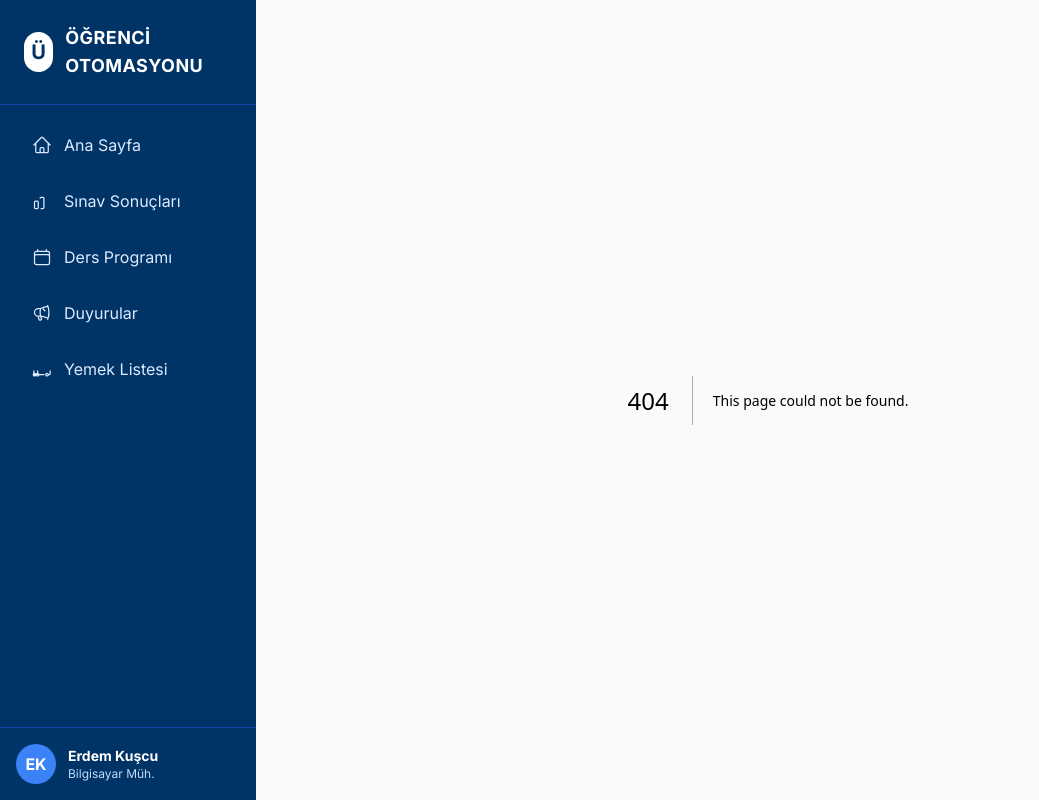
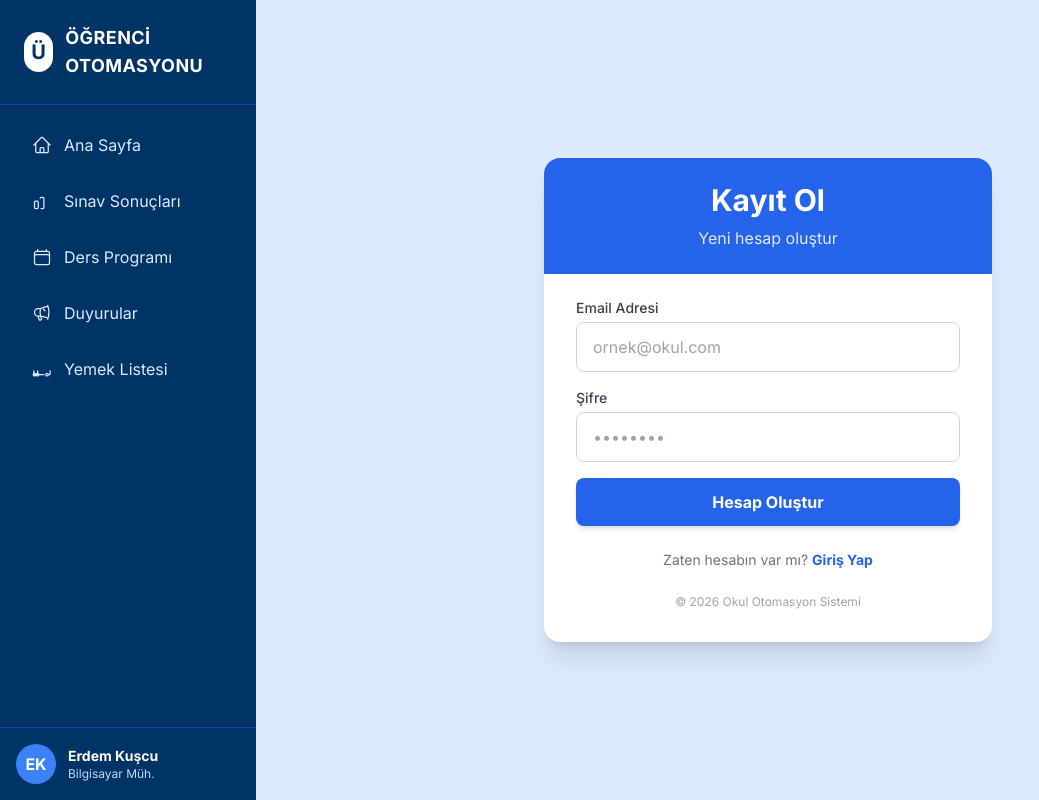
Before and after one commit to erdemwhite/okul-uyg, a Next.js app: page /register in a window 1280 px wide. Before the commit this address had no page. Shown: the whole page, without its empty margins (0-1039 px from the left). Built offline with nearby package versions, Linux system fonts and the light colour scheme.

Commit message:
login güncellemesi

```diff
--- /dev/null
+++ b/app/api/login/route.ts
@@ -0,0 +1,33 @@
+import dbConnect from "@/lib/db";
+import User from "@/models/User";
+import { NextResponse } from "next/server";
+
+export async function POST(request: Request) {
+  // 1. Veritabanına bağlan
+  await dbConnect();
+
+  try {
+    // 2. Kullanıcıdan gelen email ve şifreyi al
+    const { email, password } = await request.json();
+
+    // 3. Veritabanında bu email var mı diye bak
+    const user = await User.findOne({ email });
+
+    // 4. Kullanıcı yoksa veya şifre yanlışsa hata ver
+    if (!user || user.password !== password) {
+      return NextResponse.json(
+        { success: false, message: "Email veya şifre hatalı!" },
+        { status: 401 }
+      );
+    }
+
+    // 5. Her şey doğruysa başarı mesajı dön
+    return NextResponse.json({ success: true, message: "Giriş başarılı!" });
+
+  } catch (error) {
+    return NextResponse.json(
+      { success: false, message: "Sunucu hatası!" },
+      { status: 500 }
+    );
+  }
+}
--- /dev/null
+++ b/app/api/register/route.ts
@@ -0,0 +1,32 @@
+import dbConnect from "@/lib/db";
+import User from "@/models/User";
+import { NextResponse } from "next/server";
+
+export async function POST(request: Request) {
+  await dbConnect();
+
+  try {
+    const { email, password } = await request.json();
+
+    // 1. Bu email zaten kayıtlı mı diye bak
+    const userVarMi = await User.findOne({ email });
+
+    if (userVarMi) {
+      return NextResponse.json(
+        { success: false, message: "Bu email adresi zaten kullanılıyor!" },
+        { status: 400 }
+      );
+    }
+
+    // 2. Kayıtlı değilse yeni kullanıcı oluştur
+    const newUser = await User.create({ email, password });
+
+    return NextResponse.json({ success: true, message: "Kayıt başarılı! Giriş yapabilirsiniz." });
+
+  } catch (error) {
+    return NextResponse.json(
+      { success: false, message: "Kayıt olurken bir hata oluştu." },
+      { status: 500 }
+    );
+  }
+}
--- a/app/page.tsx
+++ b/app/page.tsx
@@ -1,4 +1,5 @@
 "use client";
+import Link from "next/link";
 import React, { useState} from "react";
 import { useRouter } from "next/navigation";
 
@@ -8,11 +9,37 @@ export default function LoginPage(){
     const router = useRouter();
 
 
-const handleLogin =(e: React.FormEvent)=>{
+const handleLogin = async (e: React.FormEvent) => {
     e.preventDefault();
-    console.log("Giriş yapılıyor")
-    router.push("/dashboard");
-}
+
+    // Basit doğrulama
+    if (!email || !password) {
+      alert("Lütfen tüm alanları doldurun!");
+      return;
+    }
+
+    try {
+      // API'ye istek atıyoruz
+      const res = await fetch("/api/login", {
+        method: "POST",
+        headers: { "Content-Type": "application/json" },
+        body: JSON.stringify({ email, password }),
+      });
+
+      const data = await res.json();
+
+      if (data.success) {
+        // Başarılıysa içeri al
+        router.push("/dashboard");
+      } else {
+        // Hatalıysa uyarı ver
+        alert(data.message || "Giriş başarısız!");
+      }
+    } catch (error) {
+      console.error("Giriş hatası:", error);
+      alert("Bir hata oluştu, lütfen tekrar deneyin.");
+    }
+  };
 
 return (
     <div className="flex min-h-screen items-center justify-center bg-gradient-to-br from-blue-100 to-indigo-200 p-4">
@@ -63,6 +90,12 @@ return (
             </button>
 
           </form>
+            <div className="text-center text-sm text-gray-500 mt-4">
+              Hesabın yok mu?{" "}
+            <Link href="/register" className="text-blue-600 font-bold hover:underline">
+               Kayıt Ol
+            </Link>
+            </div>
 
           <div className="mt-6 text-center text-xs text-gray-400">
             © 2026 Okul Otomasyon Sistemi
--- /dev/null
+++ b/app/register/page.tsx
@@ -0,0 +1,95 @@
+"use client";
+import { useState } from "react";
+import { useRouter } from "next/navigation";
+import Link from "next/link";
+
+export default function RegisterPage() {
+  const [email, setEmail] = useState("");
+  const [password, setPassword] = useState("");
+  const router = useRouter();
+
+  const handleRegister = async (e: React.FormEvent) => {
+    e.preventDefault();
+
+    if (!email || !password) {
+      alert("Lütfen tüm alanları doldurun!");
+      return;
+    }
+
+    try {
+      const res = await fetch("/api/register", {
+        method: "POST",
+        headers: { "Content-Type": "application/json" },
+        body: JSON.stringify({ email, password }),
+      });
+
+      const data = await res.json();
+
+      if (data.success) {
+        alert("Kayıt Başarılı! Şimdi giriş yapabilirsiniz.");
+        router.push("/"); // Giriş sayfasına yönlendir
+      } else {
+        alert(data.message);
+      }
+    } catch (error) {
+      alert("Bir hata oluştu.");
+    }
+  };
+
+  return (
+    <div className="flex min-h-screen items-center justify-center bg-blue-100 p-4">
+      <div className="w-full max-w-md bg-white rounded-2xl shadow-xl p-8 space-y-6">
+
+        {/* Başlık */}
+        <div className="text-center bg-blue-600 -mx-8 -mt-8 p-6 rounded-t-2xl mb-6">
+          <h2 className="text-3xl font-bold text-white">Kayıt Ol</h2>
+          <p className="text-blue-100 mt-2">Yeni hesap oluştur</p>
+        </div>
+
+        {/* Form */}
+        <form onSubmit={handleRegister} className="space-y-4">
+          <div>
+            <label className="block text-sm font-medium text-gray-700">Email Adresi</label>
+            <input
+              type="email"
+              value={email}
+              onChange={(e) => setEmail(e.target.value)}
+              className="mt-1 w-full px-4 py-3 rounded-lg border border-gray-300 focus:ring-2 focus:ring-blue-500 focus:border-transparent outline-none transition-all"
+              placeholder="ornek@okul.com"
+            />
+          </div>
+
+          <div>
+            <label className="block text-sm font-medium text-gray-700">Şifre</label>
+            <input
+              type="password"
+              value={password}
+              onChange={(e) => setPassword(e.target.value)}
+              className="mt-1 w-full px-4 py-3 rounded-lg border border-gray-300 focus:ring-2 focus:ring-blue-500 focus:border-transparent outline-none transition-all"
+              placeholder="••••••••"
+            />
+          </div>
+
+          <button
+            type="submit"
+            className="w-full bg-blue-600 hover:bg-blue-700 text-white font-bold py-3 px-4 rounded-lg transition-colors duration-200 shadow-md"
+          >
+            Hesap Oluştur
+          </button>
+        </form>
+
+        {/* Giriş Yap Linki */}
+        <div className="text-center text-sm text-gray-500 mt-4">
+          Zaten hesabın var mı?{" "}
+          <Link href="/" className="text-blue-600 font-bold hover:underline">
+            Giriş Yap
+          </Link>
+        </div>
+
+        <div className="text-center text-xs text-gray-400 mt-8">
+          © 2026 Okul Otomasyon Sistemi
+        </div>
+      </div>
+    </div>
+  );
+}
--- /dev/null
+++ b/models/User.ts
@@ -0,0 +1,14 @@
+import mongoose, { Schema } from "mongoose";
+
+const UserSchema = new Schema(
+  {
+    email: { type: String, required: true, unique: true },
+    password: { type: String, required: true },
+  },
+  { timestamps: true }
+);
+
+// Eğer model varsa onu kullan, yoksa yenisini oluştur
+const User = mongoose.models.User || mongoose.model("User", UserSchema);
+
+export default User;
--- a/package.json
+++ b/package.json
@@ -9,7 +9,7 @@
     "lint": "eslint"
   },
   "dependencies": {
-    "mongoose": "^9.1.5",
+    "mongoose": "^9.2.1",
     "next": "16.1.2",
     "react": "19.2.3",
     "react-dom": "19.2.3"
```
Also changed, not shown: 1 other file (tests, documents, lock files or other folders).
